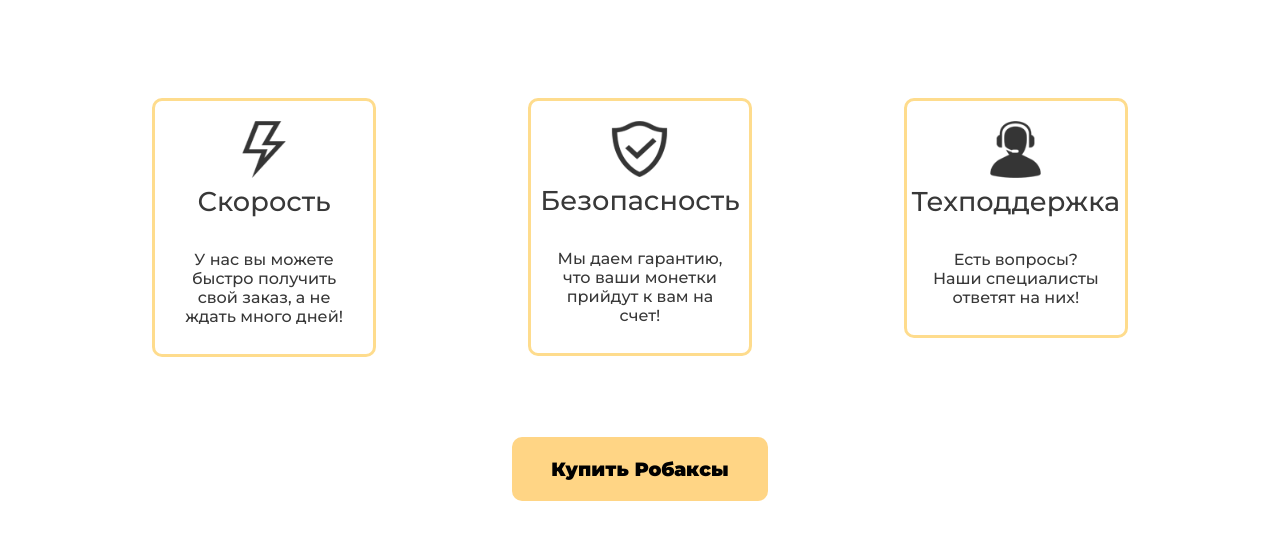
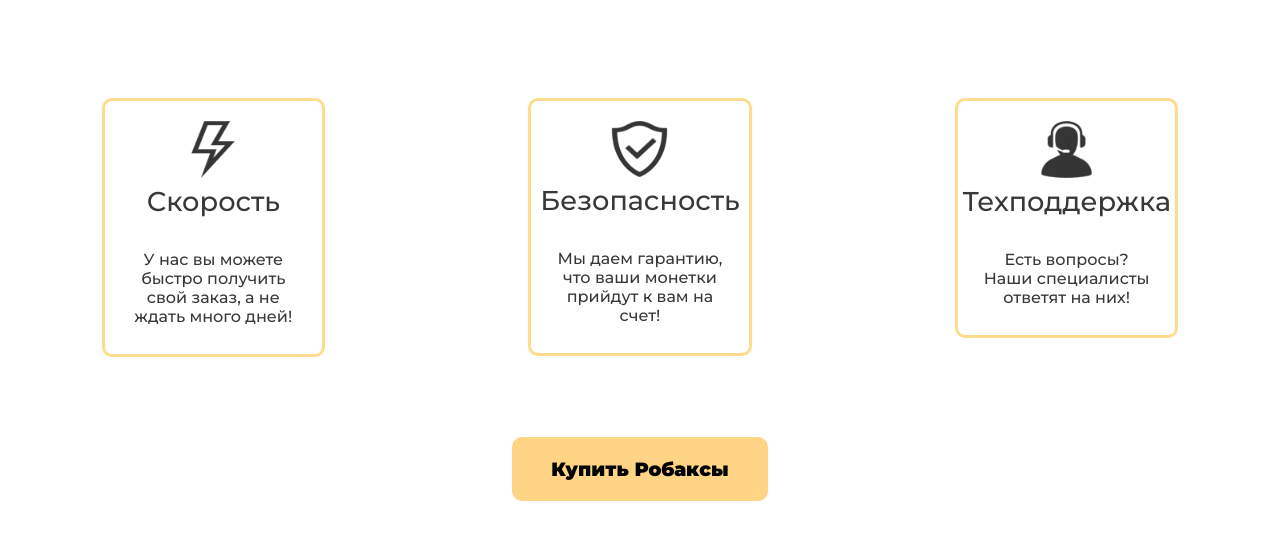
Before and after one commit to nbarannik/nbarannik.github.io, a plain HTML site: page Robux/index.html in a window 1280 px wide. Shown: the part 760-1300 px from the top of the page. Drawn offline with Linux system fonts and the light colour scheme.

Commit message:
Update style.css

```diff
--- a/Robux/style.css
+++ b/Robux/style.css
@@ -202,7 +202,11 @@
   display: -webkit-flex;
   display: -ms-flex;
   display: flex;
-  justify-content: space-evenly;
+  justify-content: space-around;
+
+}
+.about{
+
 }
 .card{
   display: -webkit-flex;
```
